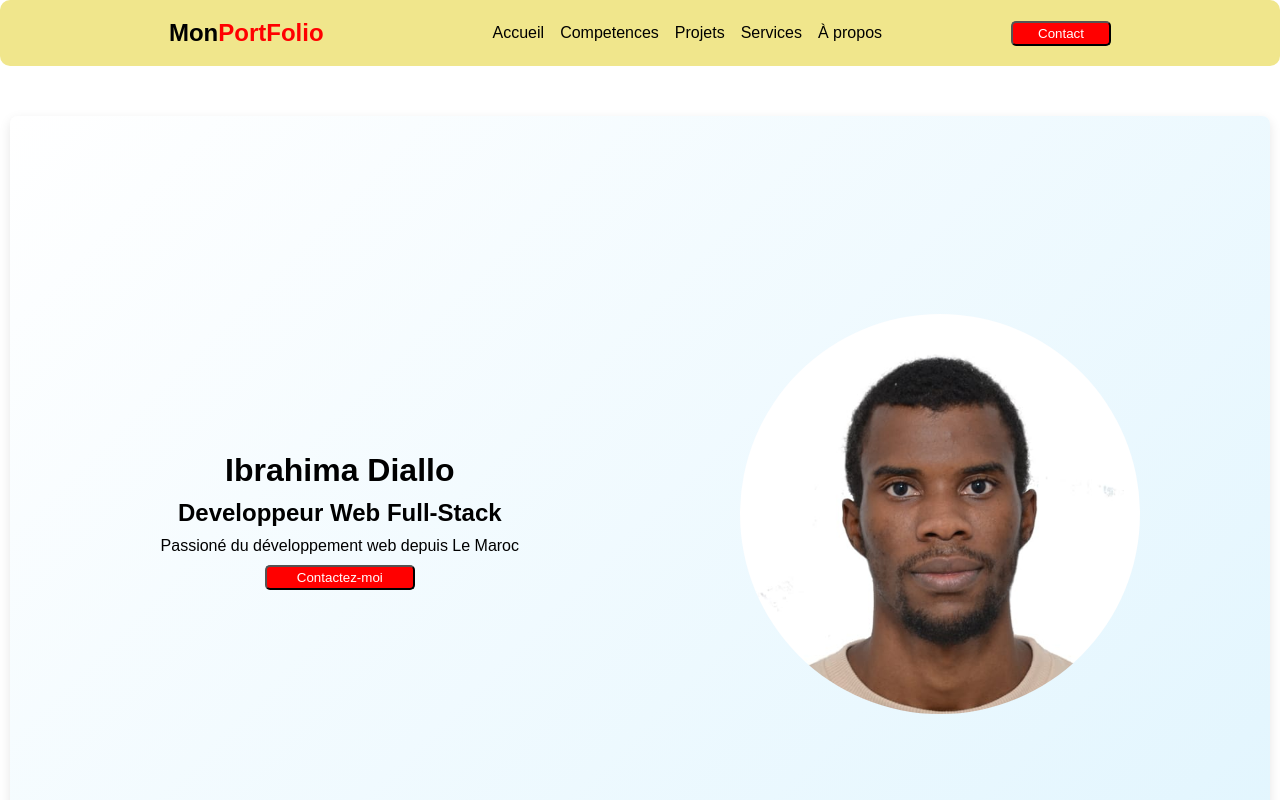
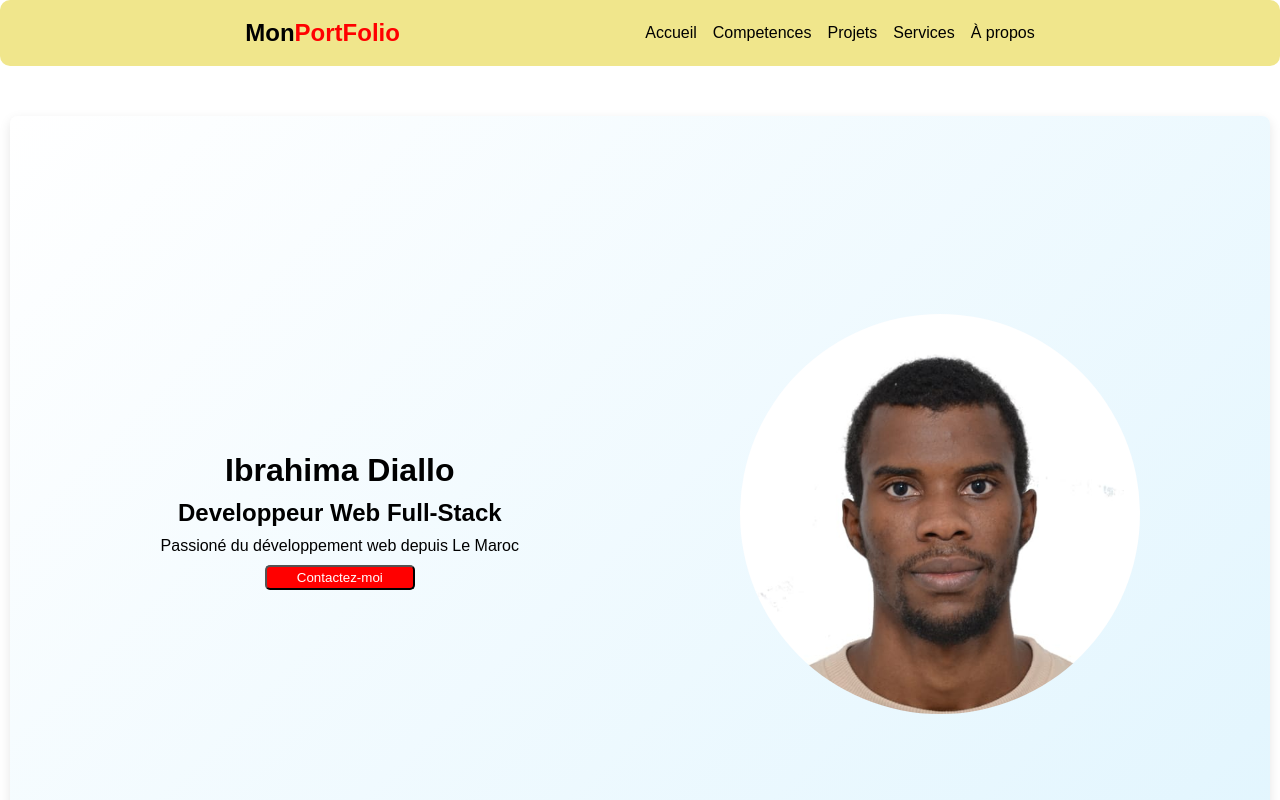
Before and after one commit to ibrahima604/MonPortfolio, a React (Create React App) app: page / in a window 1280 px wide. Shown: the top 800 px of the page. Built offline with nearby package versions, Linux system fonts and the light colour scheme.

Commit message:
mise à jour

```diff
--- a/src/components/Navbar.jsx
+++ b/src/components/Navbar.jsx
@@ -34,17 +34,11 @@ const Navbar = () => {
 
 
         </ul>
-        <div className="contact">
-    <a href="#contact-section" className="contact-button-link">
-        <button className="contact-button">Contact</button>
-    </a>
 </div>
  {/* Menu burger (mobile) */}
  <div className="navbar-burger" onClick={toggleMenu}>
           {isOpen ? <X size={28} /> : <Menu size={28} />}
         </div>
-
-      </div>
     </nav>
   );
 };
```
